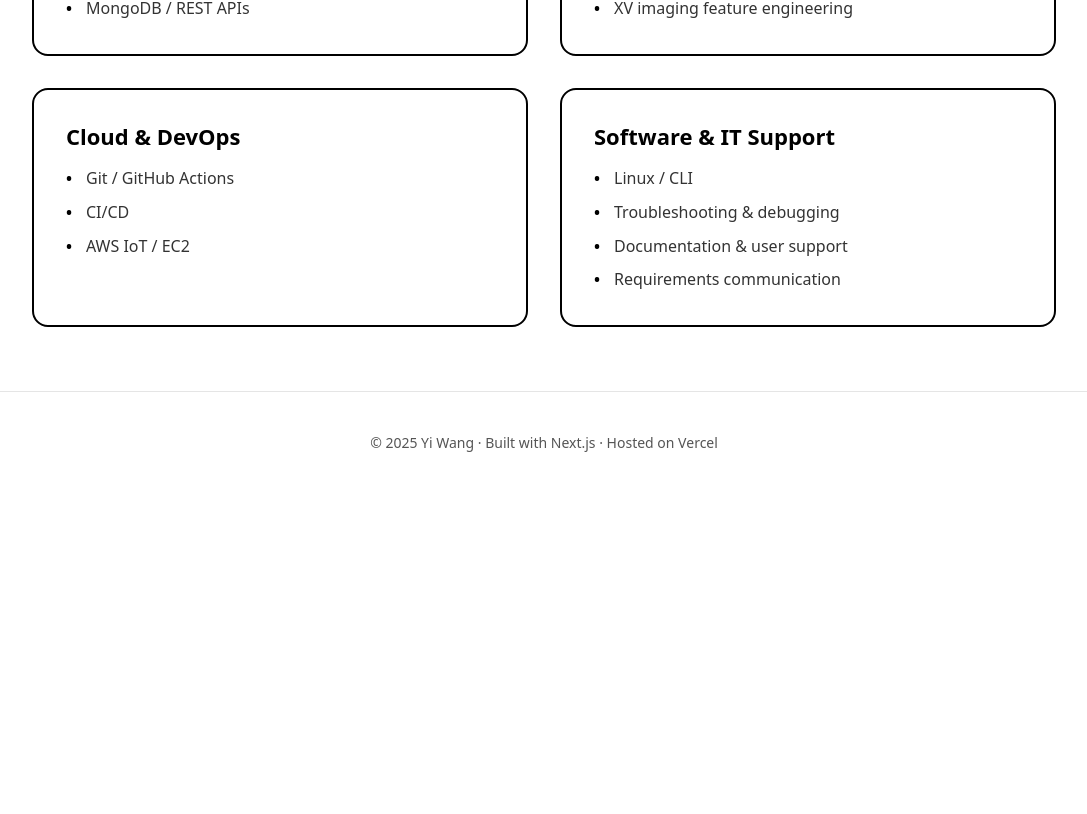
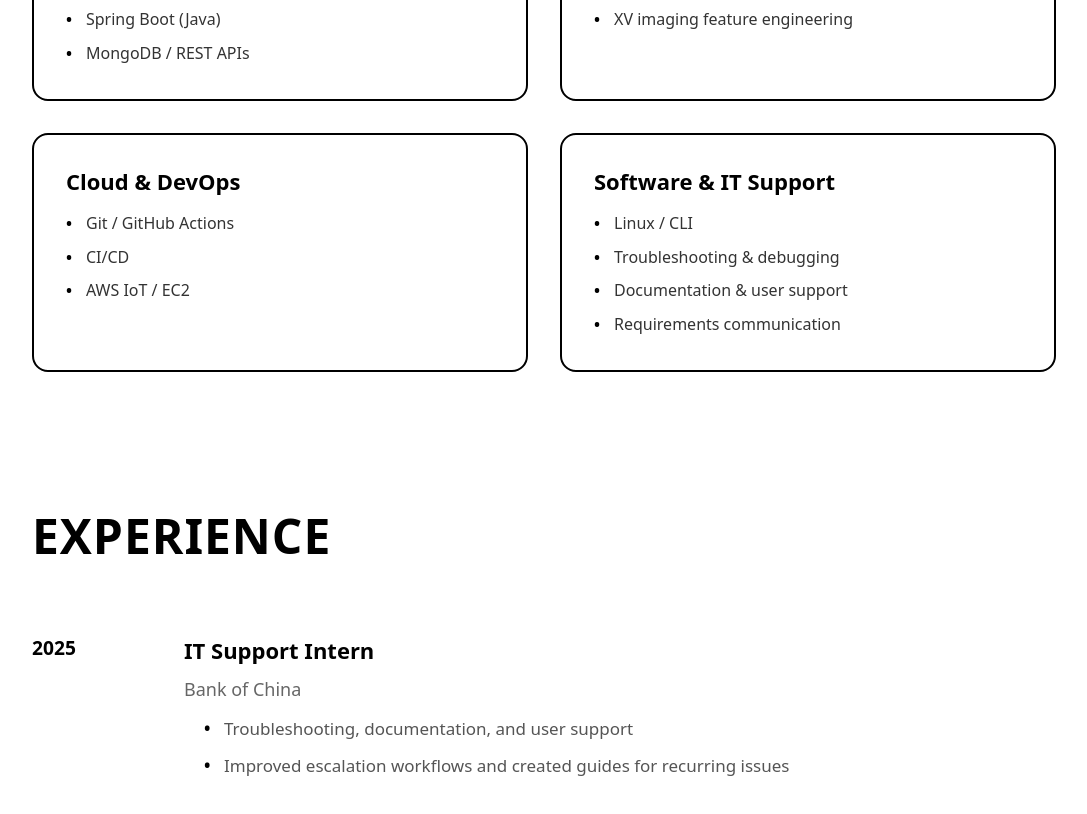
Before and after one commit to wy8881/portfolio-nextjs, a Next.js app: page /about in a window 1280 px wide. Shown: the part 1138-1952 px from the top of the page, without its empty margins (96-1183 px from the left). Before the commit the page ends 1631 px from the top, so only its background shows below. Built offline with nearby package versions, Linux system fonts and the light colour scheme.

Commit message:
Add Timeline section and refactor About page with unified container
- Create TimelineSection and TimelineItem components with responsive layout
- Update TimelineItem type definition
- Refactor About page to use unified container for consistent alignment

```diff
--- a/app/about/page.tsx
+++ b/app/about/page.tsx
@@ -1,11 +1,27 @@
-import AboutIntro from "@/components/about/AboutIntro";
-import SkillsSection from "@/components/about/SkillsSection";
+import type { Metadata } from 'next';
+import AboutIntro from '@/components/about/AboutIntro';
+import SkillsSection from '@/components/about/SkillsSection';
+import TimelineSection from '@/components/about/TimelineSection';
 
-export default function About() {
+export const metadata: Metadata = {
+  title: 'About - Yi Wang',
+  description: 'Full-stack developer and data enthusiast based in Adelaide. Learn about my experience, skills, and journey in software development and machine learning.',
+};
+
+export default function AboutPage() {
   return (
-    <>
-      <AboutIntro />
-      <SkillsSection />
-    </>
+    <main className="w-full">
+      <div
+        className="
+          max-w-[clamp(320px,90vw,1280px)]
+          mx-auto
+          px-[clamp(1.5rem,5vw,4rem)]
+        "
+      >
+        <AboutIntro />
+        <SkillsSection />
+        <TimelineSection />
+      </div>
+    </main>
   );
 }
--- a/app/page.tsx
+++ b/app/page.tsx
@@ -1,5 +1,24 @@
 import { HeroSection } from '@/components/home/hero/hero'
+import type { Metadata } from 'next'
 
-export default function TestPage() {
-  return <HeroSection />
+export const metadata: Metadata = {
+  title: 'Yi Wang - Full-stack Developer & Data Enthusiast',
+  description: 'Master of Computer Science graduate specializing in full-stack development, data analysis, and machine learning. Based in Adelaide, Australia.',
+  keywords: ['full-stack developer', 'React', 'Next.js', 'Spring Boot', 'Machine Learning', 'Adelaide'],
+  openGraph: {
+    title: 'Yi Wang - Portfolio',
+    description: 'Full-stack developer and data enthusiast',
+    url: 'https://yiwang.me',
+    siteName: 'Yi Wang Portfolio',
+    locale: 'en_AU',
+    type: 'website',
+  },
 }
+
+export default function HomePage() {
+  return (
+    <main className="w-full">
+      <HeroSection />
+    </main>
+  )
+}
--- a/components/about/AboutIntro.tsx
+++ b/components/about/AboutIntro.tsx
@@ -9,9 +9,6 @@ const AboutIntro = () => {
     >
       <div
         className="
-          mx-auto
-          max-w-[clamp(320px,90vw,1280px)]
-          px-[clamp(1rem,5vw+2.5rem,5rem)]
           pt-[clamp(4rem,10vh+2rem,9rem)]
           pb-[clamp(3rem,10vh,8rem)]
         "
--- a/components/about/SkillsSection.tsx
+++ b/components/about/SkillsSection.tsx
@@ -9,10 +9,6 @@ const SkillsSection = () => {
     >
       <div
         className="
-          w-full
-          max-w-[clamp(320px,90vw,1280px)]
-          mx-auto
-          px-[clamp(1rem,5vw,4rem)]
           py-[clamp(4rem,8vh,6rem)]
         "
       >
--- /dev/null
+++ b/components/about/TimelineItem.tsx
@@ -0,0 +1,159 @@
+import { TimelineItem as TimelineItemType } from '@/types/about';
+
+interface TimelineItemProps {
+  item: TimelineItemType;
+  isLast: boolean;
+}
+
+const TimelineItem = ({ item, isLast }: TimelineItemProps) => {
+  return (
+    <>
+      <div
+        className="
+          hidden
+          md:grid
+          md:grid-cols-[120px_1fr]
+          md:gap-8
+          md:items-start
+        "
+      >
+        <div
+          className="
+            text-[clamp(1.125rem,1.5vw,1.25rem)]
+            font-bold
+            leading-[1.3]
+            text-black
+            text-left
+          "
+        >
+          {item.period}
+        </div>
+
+        <div className="space-y-3">
+          <h3
+            className="
+              text-[clamp(1.125rem,2vw,1.375rem)]
+              font-semibold
+              leading-[1.3]
+              text-black
+            "
+          >
+            {item.title}
+          </h3>
+
+          <p
+            className="
+              text-[clamp(1rem,1.5vw,1.125rem)]
+              text-[#666666]
+              mb-3
+            "
+          >
+            {item.organization}
+          </p>
+
+          <ul
+            className="
+              space-y-2
+              text-[clamp(0.9375rem,1.5vw,1.0625rem)]
+              text-[#555555]
+              leading-[1.7]
+              ml-5
+            "
+          >
+            {item.highlights.map((highlight, idx) => (
+              <li
+                key={idx}
+                className="
+                  relative
+                  pl-5
+                  before:content-['•']
+                  before:absolute
+                  before:left-0
+                  before:text-black
+                  before:font-semibold
+                "
+              >
+                {highlight}
+              </li>
+            ))}
+          </ul>
+        </div>
+      </div>
+
+      <div className="md:hidden mb-8">
+        <div
+          className="
+            text-[clamp(1rem,3vw,1.125rem)]
+            font-bold
+            text-black
+            mb-2
+          "
+        >
+          {item.period}
+        </div>
+
+        <h3
+          className="
+            text-[clamp(1.125rem,3.5vw,1.25rem)]
+            font-semibold
+            leading-[1.3]
+            text-black
+            mb-1
+          "
+        >
+          {item.title}
+        </h3>
+
+        <p
+          className="
+            text-[clamp(0.9375rem,2.5vw,1rem)]
+            text-[#666666]
+            mb-3
+          "
+        >
+          {item.organization}
+        </p>
+
+        <ul
+          className="
+            space-y-2
+            text-[clamp(0.9375rem,2.5vw,1rem)]
+            text-[#555555]
+            leading-[1.7]
+            ml-5
+          "
+        >
+          {item.highlights.map((highlight, idx) => (
+            <li
+              key={idx}
+              className="
+                relative
+                pl-5
+                before:content-['•']
+                before:absolute
+                before:left-0
+                before:text-black
+                before:font-semibold
+              "
+            >
+              {highlight}
+            </li>
+          ))}
+        </ul>
+      </div>
+
+      {!isLast && (
+        <hr
+          className="
+            border-t
+            border-[#e5e5e5]
+            my-8
+            md:my-10
+          "
+        />
+      )}
+    </>
+  );
+};
+
+export default TimelineItem;
--- /dev/null
+++ b/components/about/TimelineSection.tsx
@@ -0,0 +1,45 @@
+import TimelineItem from './TimelineItem';
+import { timelineData } from '@/data/about/timeline';
+
+const TimelineSection = () => {
+  return (
+    <section
+      className="w-full"
+      aria-label="Experience timeline"
+    >
+      <div
+        className="
+          py-[clamp(3rem,6vh,4rem)]
+          md:py-[clamp(4rem,8vh,6rem)]
+        "
+      >
+        <h2
+          className="
+            font-sans
+            text-[clamp(1.75rem,5vw,2.5rem)]
+            md:text-[clamp(2rem,4vw+0.5rem,3rem)]
+            font-bold
+            tracking-[0.02em]
+            text-black
+            mb-[clamp(2rem,4vw,3rem)]
+            md:mb-[clamp(3rem,5vw,4rem)]
+          "
+        >
+          EXPERIENCE
+        </h2>
+
+        <div className="space-y-0">
+          {[...timelineData].reverse().map((item, index, array) => (
+            <TimelineItem
+              key={item.id}
+              item={item}
+              isLast={index === array.length - 1}
+            />
+          ))}
+        </div>
+      </div>
+    </section>
+  );
+};
+
+export default TimelineSection;
--- a/data/about/skills.ts
+++ b/data/about/skills.ts
@@ -5,10 +5,12 @@ export const skillsData: SkillCategory[] = [
     id: 1,
     title: "Full-stack Engineering",
     skills: [
+      "WordPress",
       "React / Next.js",
       "TypeScript / JavaScript",
       "Spring Boot (Java)",
       "MongoDB / REST APIs"
+
     ]
   },
   {
--- /dev/null
+++ b/data/about/timeline.ts
@@ -0,0 +1,56 @@
+import { TimelineItem } from '@/types/about';
+
+export const timelineData: TimelineItem[] = [
+  {
+    id: 1,
+    period: "2023 — 2024",
+    title: "Master of Computer Science",
+    organization: "University of Adelaide",
+    location: "Adelaide",
+    highlights: [
+      "Focus on full-stack engineering, software development, and machine learning",
+      "Built end-to-end full-stack applications using React, TypeScript, and Spring Boot",
+      "Developed ML-driven experiments on medical imaging data (XV feature analysis)"
+    ],
+    type: "education"
+  },
+  {
+    id: 2,
+    period: "2024",
+    title: "Research Intern",
+    organization: "Australian Institute for Machine Learning (AIML)",
+    location: "Adelaide",
+    highlights: [
+      "Worked on chest X-ray velocimetry (XV) for cystic fibrosis studies",
+      "Performed feature engineering, model training, and evaluation",
+      "Collaborated with clinical partners and produced research analyses"
+    ],
+    type: "work"
+  },
+  {
+    id: 3,
+    period: "2024",
+    title: "Full-Stack Voting System",
+    organization: "Personal Project",
+    location: "",
+    highlights: [
+      "Built with React, Spring Boot, and MongoDB",
+      "Implemented JWT authentication and role-based access control",
+      "Deployed to Vercel (frontend) and Railway (backend)"
+    ],
+    type: "project"
+  },
+  {
+    id: 4,
+    period: "2025",
+    title: "IT Support Intern",
+    organization: "Bank of China",
+    location: "Sydney",
+    highlights: [
+      "Troubleshooting, documentation, and user support",
+      "Improved escalation workflows and created guides for recurring issues"
+    ],
+    type: "work"
+  }
+
+];
--- a/types/about.ts
+++ b/types/about.ts
@@ -3,3 +3,13 @@ export interface SkillCategory {
   title: string;
   skills: string[];
 }
+
+export interface TimelineItem {
+  id: number;
+  period: string;
+  title: string;
+  organization: string;
+  location?: string;
+  highlights: string[];
+  type: 'work' | 'education' | 'project';
+}
```
